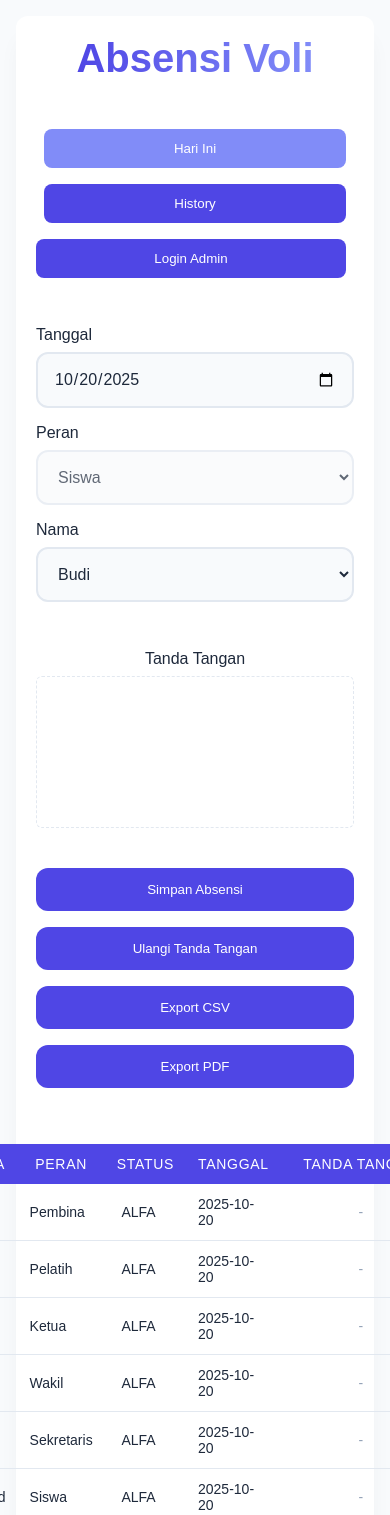
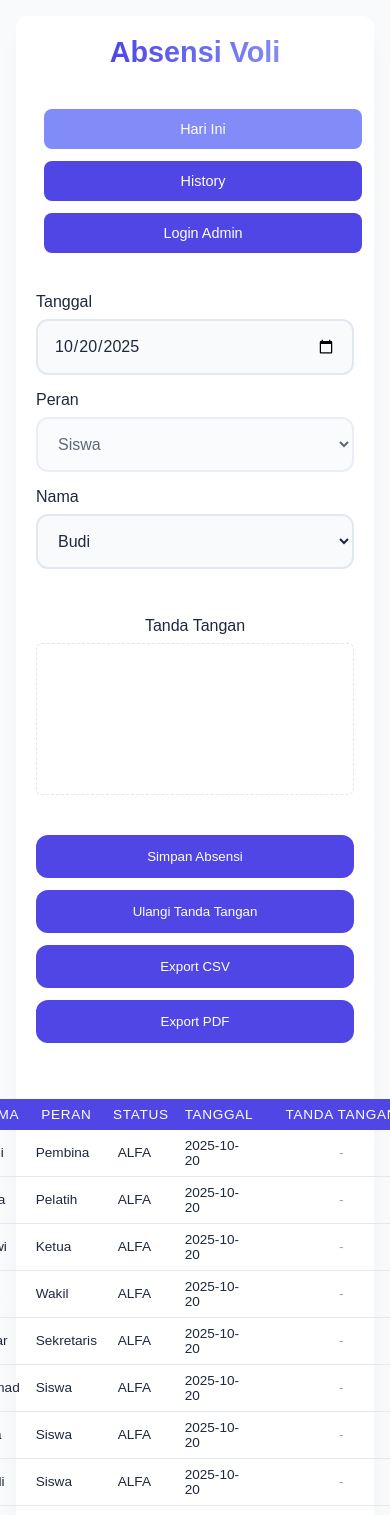
Before and after one commit to Yogi-Fp/Prototype, a React (Vite) app: page / in a window 390 px wide. Shown: the top 1515 px of the page. Built offline with nearby package versions, Linux system fonts and the light colour scheme.

Commit message:
Update fitur X

```diff
--- a/src/App.css
+++ b/src/App.css
@@ -612,3 +612,93 @@ button, .admin-button {
     flex-direction: column;
   }
 }
+
+/* ==== Mobile / Android adjustments ==== */
+@media (max-width: 480px) {
+
+  /* Container */
+  .container {
+    margin: 1rem;
+    padding: 1.25rem;
+    border-radius: 12px;
+    min-height: auto;
+  }
+
+  /* Heading */
+  h1 {
+    font-size: 1.8rem;
+    margin-bottom: 1.5rem;
+  }
+
+  /* Navbar buttons full width */
+  .navbar {
+    flex-direction: column;
+    align-items: stretch;
+    gap: 0.75rem;
+    margin-bottom: 1.5rem;
+  }
+
+  .navbar button {
+    width: 100%;
+    min-width: 0;
+    font-size: 0.9rem;
+    padding: 0.75rem;
+  }
+
+  /* Form stacked in single column */
+  .form {
+    grid-template-columns: 1fr;
+    gap: 1rem;
+  }
+
+  /* Table adjustments */
+  table th, table td {
+    font-size: 0.85rem;
+    padding: 0.5rem;
+  }
+
+  /* Edit & Delete buttons in table full width */
+  table button {
+    width: 100%;
+    font-size: 0.85rem;
+    padding: 0.5rem;
+    margin-bottom: 0.25rem;
+  }
+
+  /* Export PDF & Clear buttons full width */
+  .pdf-btn,
+  .clear-btn {
+    width: 100%;
+    min-width: 0;
+  }
+
+  /* Button groups stacked */
+  .button-group,
+  .button-container {
+    flex-direction: column;
+    gap: 0.75rem;
+    width: 100%;
+    align-items: stretch;
+  }
+
+  /* Form page adjustments */
+  .form-page {
+    margin: 20px;
+    padding: 20px;
+  }
+
+  .form-buttons {
+    flex-direction: column;
+  }
+
+  /* Signature canvas full width */
+  .signature canvas {
+    width: 100%;
+    max-width: none;
+  }
+
+  /* Hide date in history */
+  .history-section .date {
+    display: none;
+  }
+}
--- a/src/App.jsx
+++ b/src/App.jsx
@@ -353,22 +353,28 @@ export default function App() {
     if (!role || !ROLE_OPTIONS.includes(role)) return;
 
     // Update roster and all related entries
-    setRosterList(prev => prev.map(p =>
-      p.name === oldName ? { name, role } : p
-    ));
+    setRosterList(prev => {
+    const newRoster = prev.map(p => p.name === oldName ? { name, role } : p);
+    localStorage.setItem("roster_data", JSON.stringify(newRoster));
+    return newRoster;
+  });
 
-    // Update all entries for this person
-    setEntries(prev => prev.map(e =>
-      e.name === oldName ? { ...e, name, role } : e
-    ));
-  }
+  // Update semua entri terkait
+  setEntries(prev => prev.map(e => e.name === oldName ? { ...e, name, role } : e));
+}
 
   function handleDeletePerson(name) {
-    if (!isAdmin) return;
-    if (!confirm(`Hapus ${name} dari daftar?`)) return;
-    setRosterList(prev => prev.filter(p => p.name !== name));
-    setEntries(prev => prev.filter(e => e.name !== name));
-  }
+  if (!isAdmin) return;
+  if (!confirm(`Hapus ${name} dari daftar?`)) return;
+
+  setRosterList(prev => {
+    const newRoster = prev.filter(p => p.name !== name);
+    localStorage.setItem("roster_data", JSON.stringify(newRoster));
+    return newRoster;
+  });
+
+  setEntries(prev => prev.filter(e => e.name !== name));
+}
 
   return (
     <div className="container">
@@ -476,7 +482,7 @@ export default function App() {
                 {isAdmin && <button onClick={() => {
                   if (!confirm(`Hapus semua entri pada ${tgl}?`)) return;
                   setEntries(prev => prev.filter(e => e.tanggal !== tgl));
-                }} style={{ background: "#ef4444" }}>Hapus Tanggal</button>}
+                }} style={{ background: "#ef4444" }} className="admin-button">Hapus Tanggal</button>}
               </div>
               <AttendanceTable
                 date={tgl}
@@ -628,6 +634,7 @@ function AttendanceTable({
                   <button
                     onClick={() => window.location.href = `/edit/${encodeURIComponent(row.name)}`}
                     style={{ background: "#0ea5e9" }}
+                    className=""
                   >
                     Edit Data
                   </button>
```
